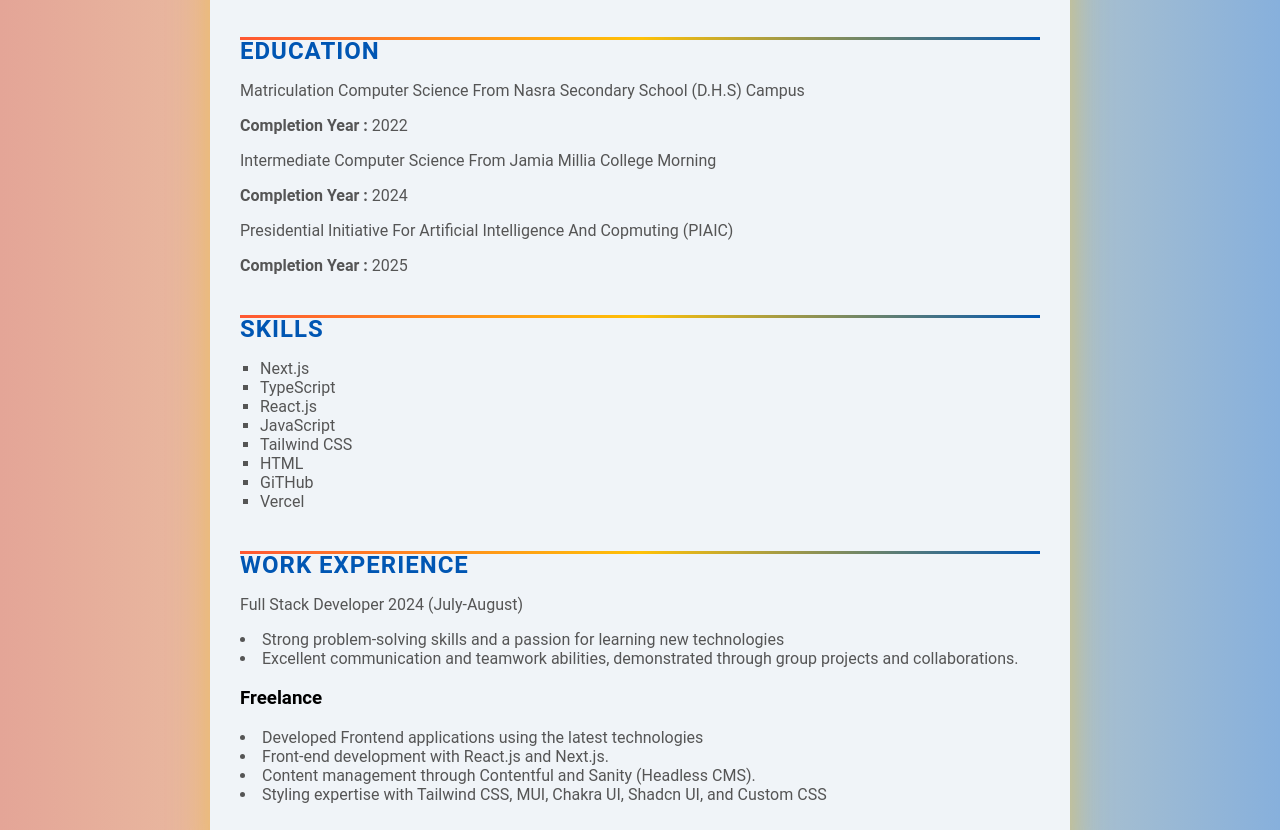
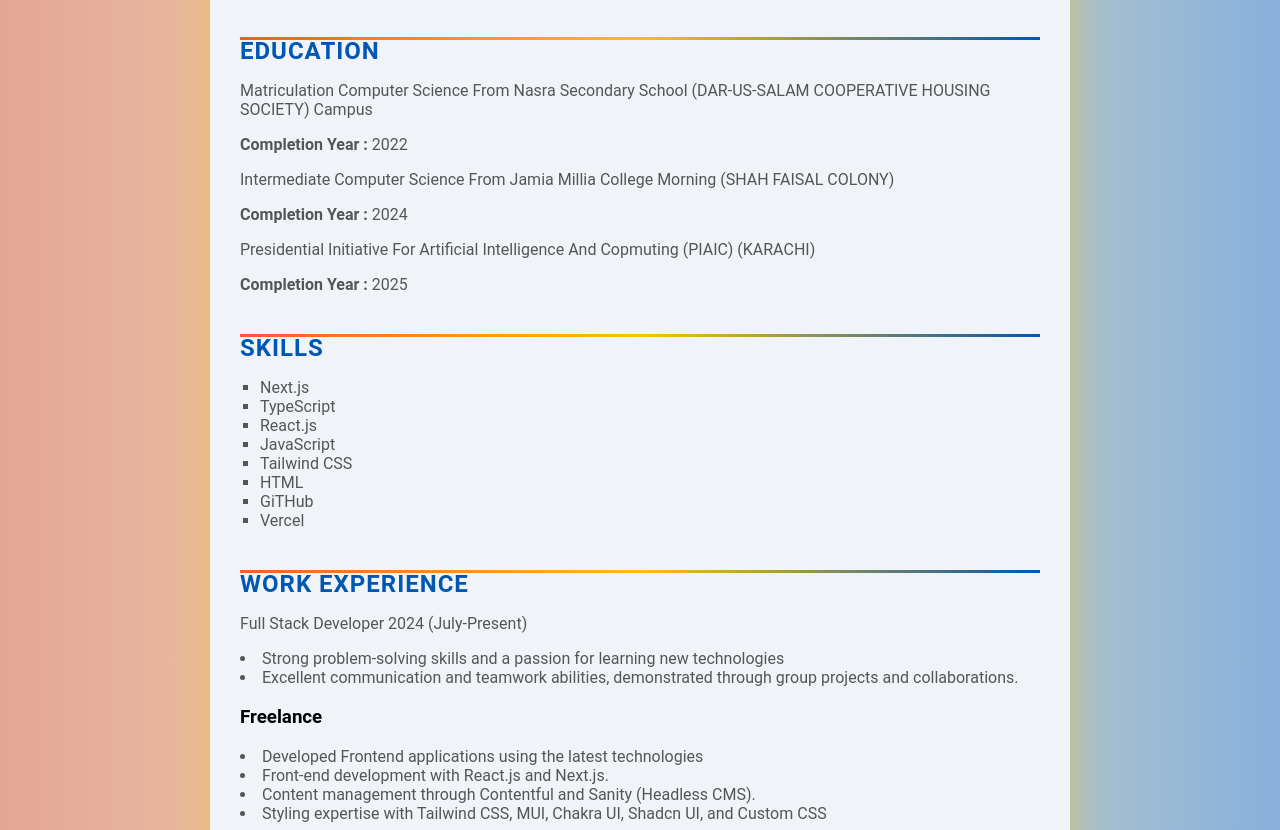
Before and after one commit to Alwaz12/Static-Interactive-Resume, a plain HTML site: page index.html in a window 1280 px wide. Shown: the part 355-1185 px from the top of the page. Drawn offline with Linux system fonts and the light colour scheme.

Commit message:
Add files via upload

```diff
--- a/index.html
+++ b/index.html
@@ -35,13 +35,13 @@
     <section id="education" class="section fade-in">
       <h2>Education</h2>
 
-      <p>Matriculation Computer Science From Nasra Secondary School (D.H.S) Campus</p>
+      <p>Matriculation Computer Science From Nasra Secondary School (DAR-US-SALAM COOPERATIVE HOUSING SOCIETY) Campus</p>
       <p><b>Completion Year :</b> 2022</p>
 
-      <p>Intermediate Computer Science From Jamia Millia College Morning</p>
+      <p>Intermediate Computer Science From Jamia Millia College Morning (SHAH FAISAL COLONY)</p>
       <p><b>Completion Year :</b> 2024</p>
 
-      <p>Presidential Initiative For Artificial Intelligence And Copmuting (PIAIC)</p>
+      <p>Presidential Initiative For Artificial Intelligence And Copmuting (PIAIC) (KARACHI)</p>
       <p><b>Completion Year :</b> 2025</p>
     </section>
 
@@ -65,7 +65,7 @@
     <!-- Work Experience Section -->
     <section id="work-experience" class="section fade-in">
       <h2>Work Experience</h2>
-      <p>Full Stack Developer 2024 (July-August)
+      <p>Full Stack Developer 2024 (July-Present)
        <li>Strong problem-solving skills and a
         passion for learning new
         technologies</li>
```
Also changed, not shown: 1 other file.
